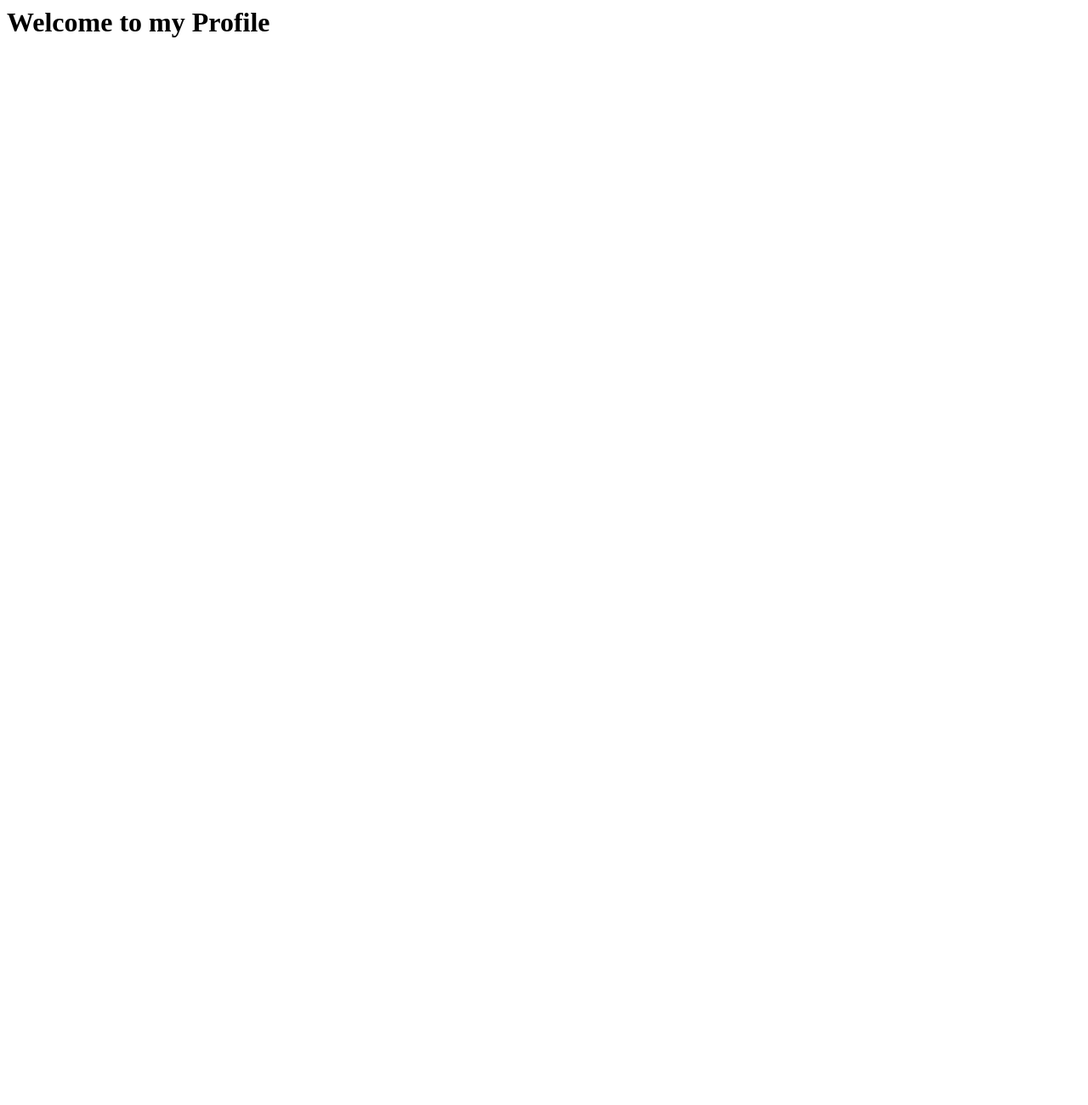
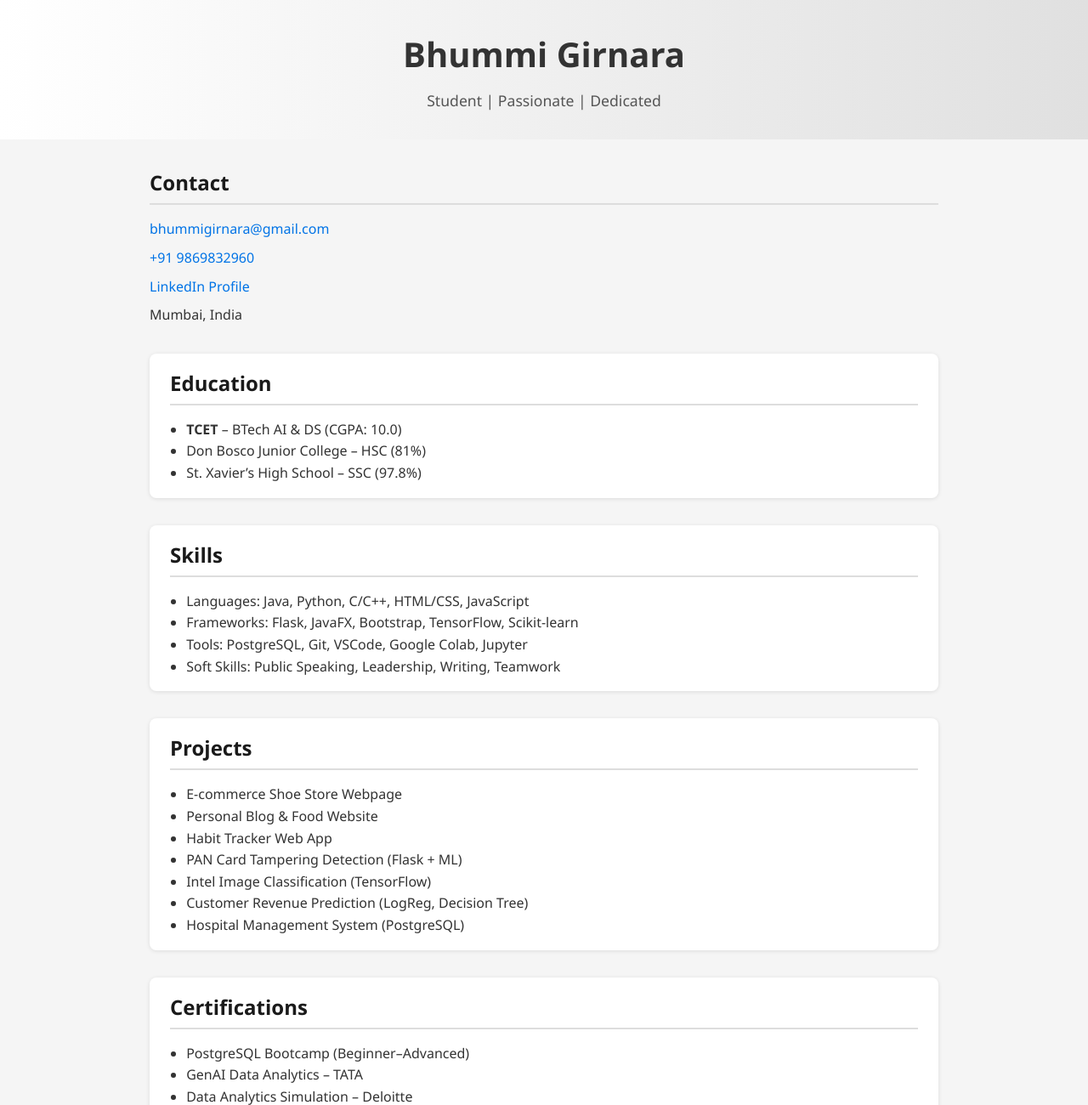
Before and after one commit to Bhummi-Girnara/Bhummi-Girnara.github.io, a plain HTML site: page index.html in a window 1280 px wide. Shown: the top 1300 px of the page at 85% size. Before the commit the page ends 800 px from the top, so only its background shows below. Drawn offline with Linux system fonts and the light colour scheme.

Commit message:
Update index.html

```diff
--- a/index.html
+++ b/index.html
@@ -1,3 +1,172 @@
-<h1>
-  Welcome to my Profile
-</h1>
+<!DOCTYPE html>
+<html lang="en">
+<head>
+  <meta charset="UTF-8" />
+  <meta name="viewport" content="width=device-width, initial-scale=1.0"/>
+  <title>Bhummi Girnara – AI & DS Portfolio</title>
+  <style>
+    * {
+      box-sizing: border-box;
+      font-family: 'Segoe UI', sans-serif;
+      margin: 0;
+      padding: 0;
+    }
+
+    body {
+      background-color: #f5f5f5;
+      color: #333;
+      line-height: 1.6;
+    }
+
+    header {
+      background: linear-gradient(to right, #fff, #e0e0e0);
+      padding: 2rem;
+      text-align: center;
+    }
+
+    header h1 {
+      font-size: 2.5rem;
+      font-weight: 600;
+    }
+
+    header p {
+      font-size: 1.1rem;
+      margin-top: 0.5rem;
+      color: #555;
+    }
+
+    .container {
+      max-width: 960px;
+      margin: auto;
+      padding: 2rem 1rem;
+    }
+
+    section {
+      margin-bottom: 2rem;
+    }
+
+    h2 {
+      color: #1a1a1a;
+      border-bottom: 2px solid #ddd;
+      padding-bottom: 0.3rem;
+      margin-bottom: 1rem;
+    }
+
+    ul {
+      padding-left: 1.2rem;
+    }
+
+    .contact a {
+      display: block;
+      color: #0073e6;
+      text-decoration: none;
+      margin-bottom: 0.5rem;
+    }
+
+    .skills, .projects, .certifications, .education {
+      background-color: #fff;
+      padding: 1rem 1.5rem;
+      border-radius: 8px;
+      box-shadow: 0 1px 5px rgba(0,0,0,0.1);
+    }
+
+    .footer {
+      text-align: center;
+      font-size: 0.9rem;
+      color: #777;
+      padding: 2rem 0;
+    }
+
+    @media (max-width: 600px) {
+      header h1 {
+        font-size: 1.8rem;
+      }
+    }
+  </style>
+</head>
+<body>
+  <header>
+    <h1>Bhummi Girnara</h1>
+    <p>Student | Passionate | Dedicated</p>
+  </header>
+
+  <div class="container">
+
+    <section class="contact">
+      <h2>Contact</h2>
+      <a href="mailto:bhummigirnara@gmail.com">bhummigirnara@gmail.com</a>
+      <a href="tel:+919869832960">+91 9869832960</a>
+      <a href="https://www.linkedin.com/in/bhummi-girnara-7ba804290" target="_blank">LinkedIn Profile</a>
+      <p>Mumbai, India</p>
+    </section>
+
+    <section class="education">
+      <h2>Education</h2>
+      <ul>
+        <li><strong>TCET</strong> – BTech AI & DS (CGPA: 10.0)</li>
+        <li>Don Bosco Junior College – HSC (81%)</li>
+        <li>St. Xavier’s High School – SSC (97.8%)</li>
+      </ul>
+    </section>
+
+    <section class="skills">
+      <h2>Skills</h2>
+      <ul>
+        <li>Languages: Java, Python, C/C++, HTML/CSS, JavaScript</li>
+        <li>Frameworks: Flask, JavaFX, Bootstrap, TensorFlow, Scikit-learn</li>
+        <li>Tools: PostgreSQL, Git, VSCode, Google Colab, Jupyter</li>
+        <li>Soft Skills: Public Speaking, Leadership, Writing, Teamwork</li>
+      </ul>
+    </section>
+
+    <section class="projects">
+      <h2>Projects</h2>
+      <ul>
+        <li>E-commerce Shoe Store Webpage</li>
+        <li>Personal Blog & Food Website</li>
+        <li>Habit Tracker Web App</li>
+        <li>PAN Card Tampering Detection (Flask + ML)</li>
+        <li>Intel Image Classification (TensorFlow)</li>
+        <li>Customer Revenue Prediction (LogReg, Decision Tree)</li>
+        <li>Hospital Management System (PostgreSQL)</li>
+      </ul>
+    </section>
+
+    <section class="certifications">
+      <h2>Certifications</h2>
+      <ul>
+        <li>PostgreSQL Bootcamp (Beginner–Advanced)</li>
+        <li>GenAI Data Analytics – TATA</li>
+        <li>Data Analytics Simulation – Deloitte</li>
+        <li>AI & ML Bootcamp</li>
+      </ul>
+    </section>
+
+    <section>
+      <h2>Experience & Positions</h2>
+      <ul>
+        <li>Vice Chairperson – AXIOS E-Cell TCET</li>
+        <li>Publication Head – S4DS</li>
+        <li>AI/ML Engineer – Aethron.AI</li>
+        <li>Presented paper at MULTICON EWPP (2024)</li>
+        <li>Student Ambassador – Atal Tinkering Lab</li>
+      </ul>
+    </section>
+
+    <section>
+      <h2>Achievements</h2>
+      <ul>
+        <li>Top 50 – NEC 2024</li>
+        <li>Winner – Bizshasn Idea Pitch (National)</li>
+        <li>HT Scholarship Winner for Writing Skills</li>
+        <li>Best Speaker – World Scholar's Cup</li>
+        <li>Chair – INMUN Committee</li>
+      </ul>
+    </section>
+  </div>
+
+  <div class="footer">
+    &copy; 2025 Bhummi Girnara. All Rights Reserved.
+  </div>
+</body>
+</html>
```
